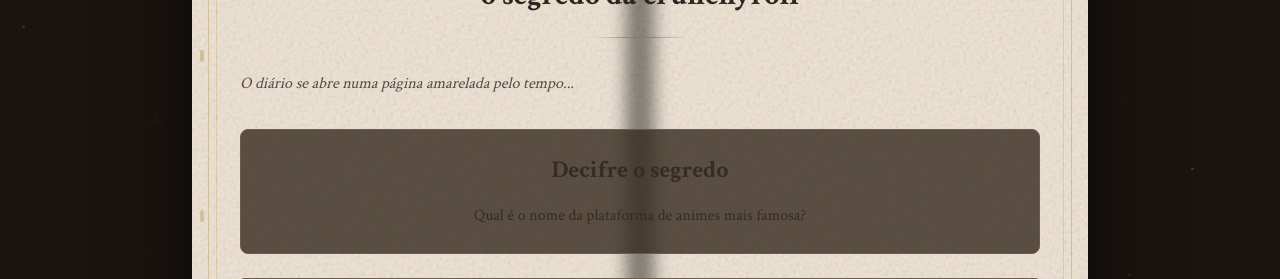
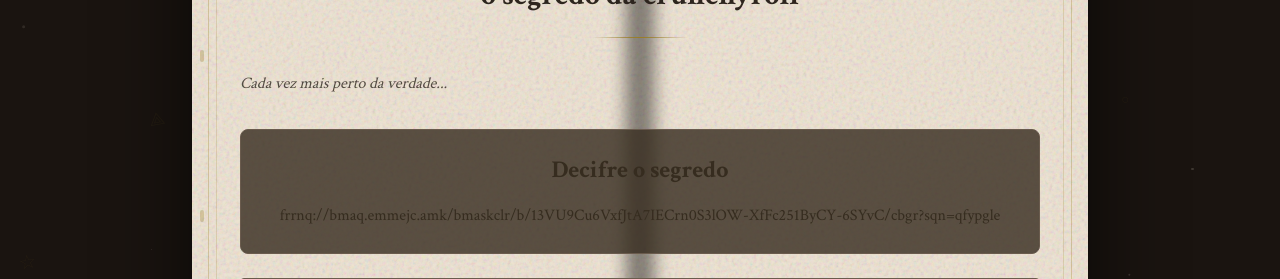
Before and after one commit to dogue667/enigma, a Next.js app: page / in a window 1280 px wide. Both pictures are taken after a click on the button "INICIAR INVESTIGAÇÃO". Shown: the part 348-627 px from the top of the page. Built offline with nearby package versions, Linux system fonts and the light colour scheme.

Commit message:
capitulo1

```diff
--- a/components/chapters/chapter-1.tsx
+++ b/components/chapters/chapter-1.tsx
@@ -17,7 +17,7 @@ export const chapter1: Chapter = {
   title: "o segredo da crunchyroll",
 
   narrative:
-    "O diário se abre numa página amarelada pelo tempo...",
+    "Cada vez mais perto da verdade...",
 
   puzzleContent: (
     <div className="text-center">
@@ -26,7 +26,7 @@ export const chapter1: Chapter = {
       </h2>
 
       <p>
-        Qual é o nome da plataforma de animes mais famosa?
+        frrnq://bmaq.emmejc.amk/bmaskclr/b/13VU9Cu6VxfJtA7IECrn0S3lOW-XfFc251ByCY-6SYvC/cbgr?sqn=qfypgle
       </p>
     </div>
   ),
```
